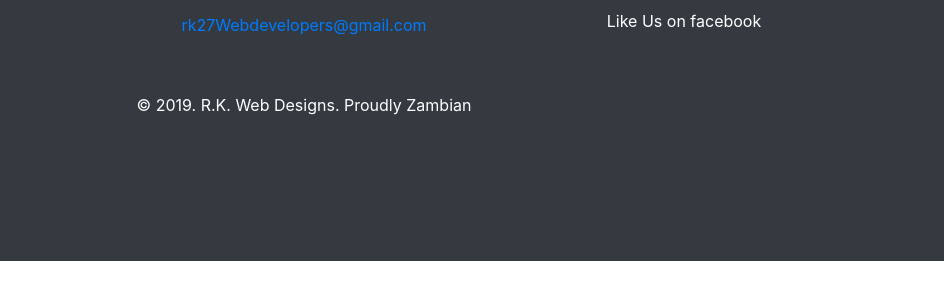
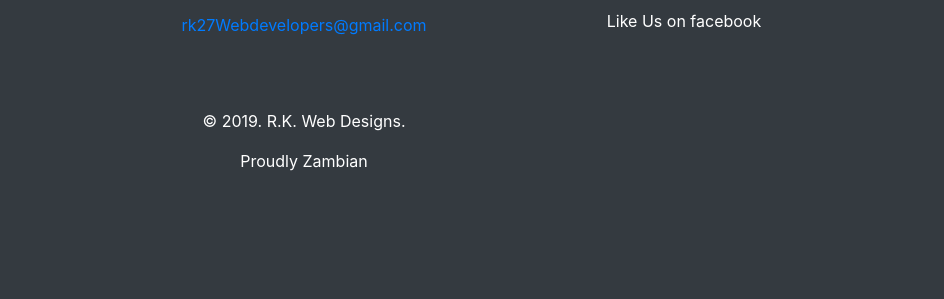
Before and after one commit to rkwebdesignz/rkwebdesigners.github.io, a website with bundled scripts: page index.html in a window 1280 px wide. Shown: the part 3919-4218 px from the top of the page, 336-1280 px from the left. Before the commit the page ends 4180 px from the top, so only its background shows below. Built offline with nearby package versions, Linux system fonts and the light colour scheme.

Commit message:
Update index.html

```diff
--- a/index.html
+++ b/index.html
@@ -345,9 +345,9 @@
         </div>
 
       </div>
-              <div class="footer  text-center">
-            <p>&copy; 2019.  R.K. Web Designs.  Proudly Zambian </p>
-
+              <div class="footer  text-center pt-3">
+            <p>&copy; 2019.  R.K. Web Designs. </p>
+                <p>Proudly Zambian </p>
         </div>
     </section>
 
```
